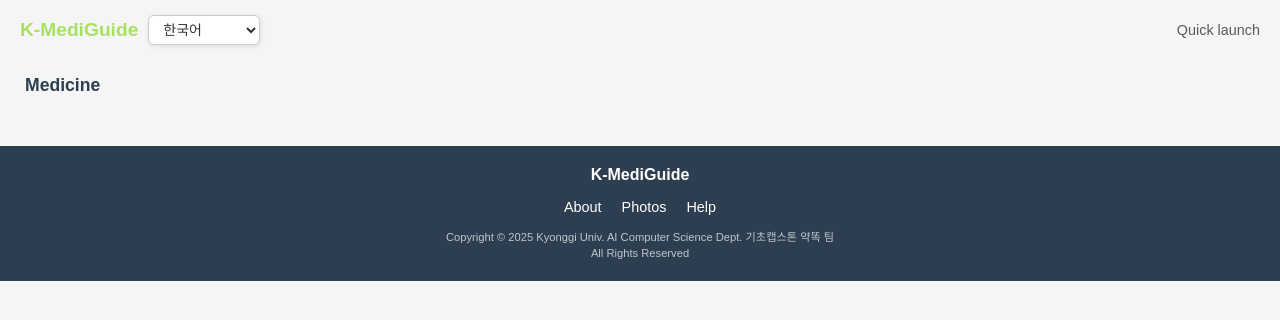
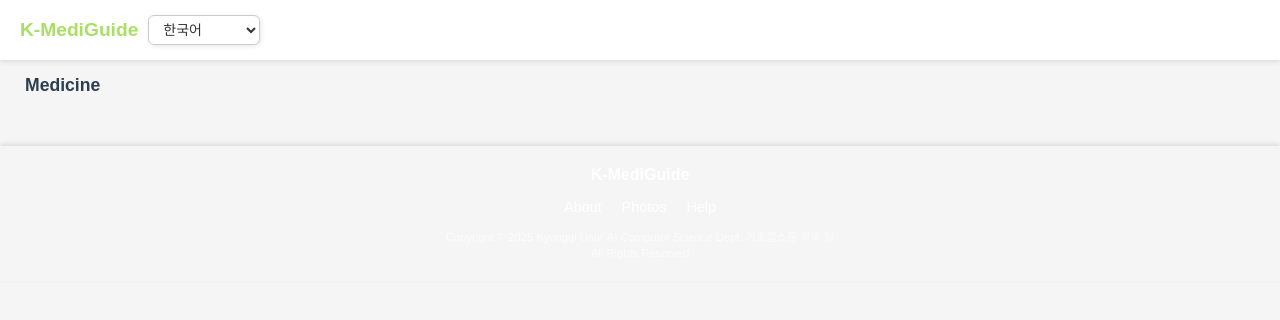
Before and after one commit to KGU-2025-Capstone/K_Medi_Guide_FE_BE, a Spring app: template src/main/resources/templates/drugSearch.html in a window 1280 px wide. Shown: the top 320 px of the page. Run offline with Thymeleaf, Linux system fonts and the light colour scheme; the template is opened without the code that fills it, so the values that code supplies are empty.

Commit message:
feat: header/footer CSS 스타일 개선

```diff
--- a/src/main/resources/static/css/footer.css
+++ b/src/main/resources/static/css/footer.css
@@ -1,9 +1,10 @@
 .app-footer {
-    background-color: #2c3e50;
+    background-color: #white;
     color: white;
     padding: 20px 15px;
     text-align: center;
     margin-top: 20px;
+    box-shadow: 0 -2px 5px rgba(0, 0, 0, 0.1);
 }
 
 .footer-title {
--- a/src/main/resources/static/css/header.css
+++ b/src/main/resources/static/css/header.css
@@ -1,9 +1,5 @@
 .app-header {
-<<<<<<< HEAD
     background-color: white;
-=======
-    background-color: #2c3e50;
->>>>>>> origin/feature/chatbot
     color: white;
     padding: 15px 20px;
     display: flex;
@@ -12,28 +8,23 @@
     position: sticky;
     top: 0;
     z-index: 100;
-<<<<<<< HEAD
     box-shadow: 0 2px 5px rgba(0, 0, 0, 0.1);
-=======
 }
 
 .header-left {
     display: flex;
     align-items: center;
     gap: 10px;
->>>>>>> origin/feature/chatbot
 }
 
 .app-header h1 {
     font-size: 1.2rem;
-<<<<<<< HEAD
-        font-weight: 600;
-        color: #a8e063;
-        margin: 0;
-=======
+    font-weight: 600;
+    color: #a8e063;
+    margin: 0;
     font-weight: 600;
     margin: 0;
->>>>>>> origin/feature/chatbot
+
 }
 
 .time, .quick-launch {
@@ -53,9 +44,9 @@
     color: inherit;
     display: flex;
     align-items: center;
-<<<<<<< HEAD
+
 }
-=======
+
 }
 
 .lang-selector {
@@ -74,4 +65,3 @@
     box-shadow: 1px 1px 5px rgba(0,0,0,0.1);
     transition: border-color 0.2s;
 }
->>>>>>> origin/feature/chatbot
```
Also changed, not shown: src/main/resources/application.properties (+8 -0 lines), src/main/resources/application.yml (+12 -0 lines), 1 other file.
